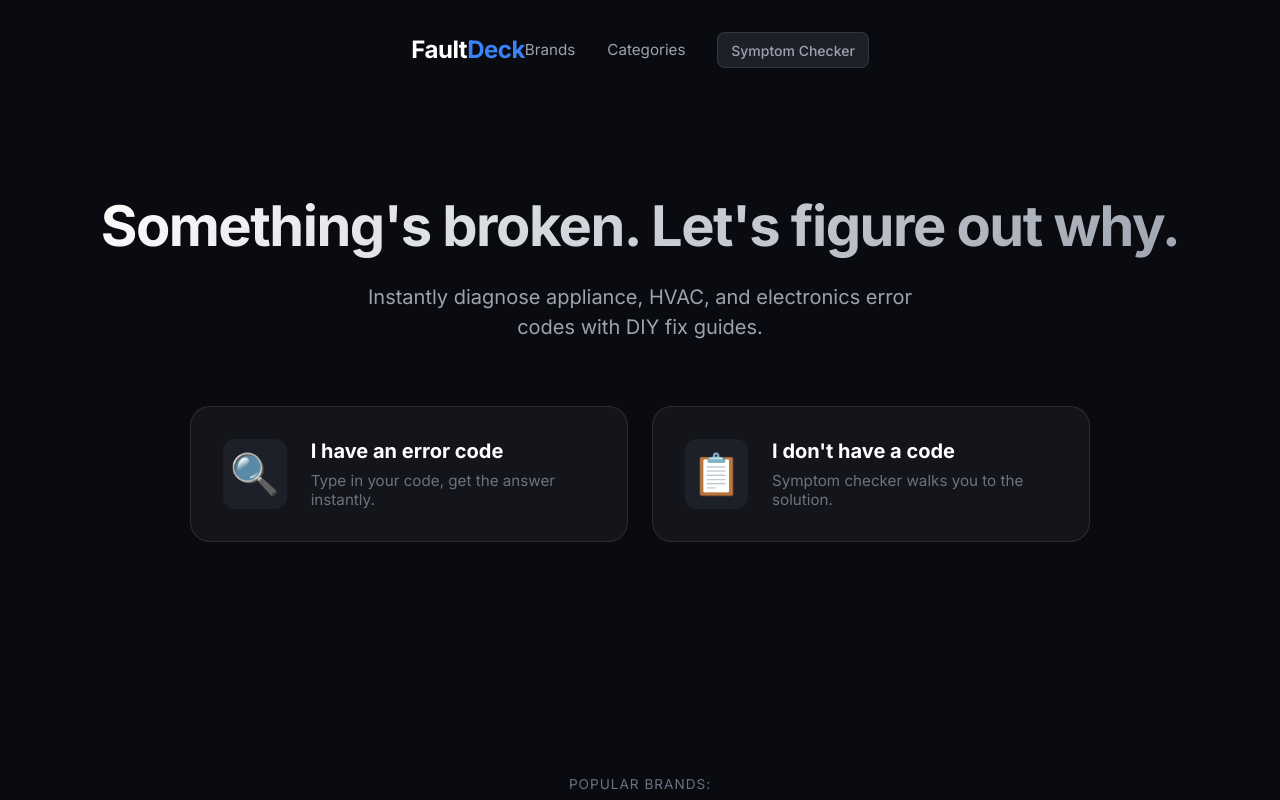
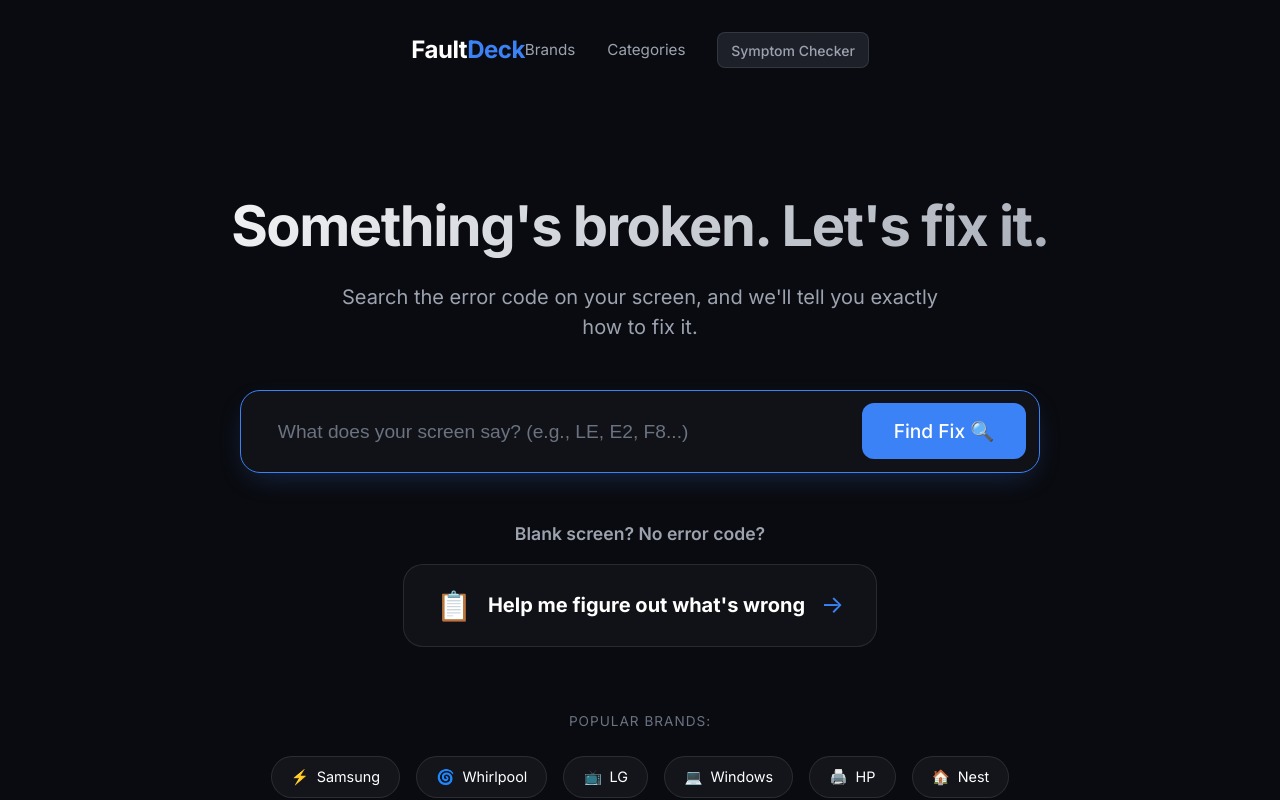
Before and after one commit to CodeRidge211/faultdeck, a Next.js app: page / in a window 1280 px wide. Shown: the top 800 px of the page. Built offline with nearby package versions, Linux system fonts and the light colour scheme.

Commit message:
feat(ui): redesign homepage UX for 5-to-95 accessibility

```diff
--- a/src/app/page.tsx
+++ b/src/app/page.tsx
@@ -4,47 +4,19 @@ import { useState } from 'react';
 import { BRANDS, INITIAL_FEED } from '@/data/initial';
 
 export default function Home() {
-  const [activePath, setActivePath] = useState<null | 'search' | 'symptom'>(null);
-
   return (
     <div className="home-container">
       {/* Hero Section */}
       <section className="hero container animate-fade-in">
-        <h1 className="hero-title text-gradient">Something's broken. Let's figure out why.</h1>
-        <p className="hero-subtitle">Instantly diagnose appliance, HVAC, and electronics error codes with DIY fix guides.</p>
+        <h1 className="hero-title text-gradient">Something's broken. Let's fix it.</h1>
+        <p className="hero-subtitle">Search the error code on your screen, and we'll tell you exactly how to fix it.</p>
 
-        <div className="entry-points">
-          <button
-            className={`entry-card ${activePath === 'search' ? 'active' : ''}`}
-            onClick={() => setActivePath('search')}
-          >
-            <div className="entry-icon">🔍</div>
-            <div className="entry-content">
-              <h3>I have an error code</h3>
-              <p>Type in your code, get the answer instantly.</p>
-            </div>
-          </button>
-
-          <button
-            className={`entry-card ${activePath === 'symptom' ? 'active' : ''}`}
-            onClick={() => setActivePath('symptom')}
-          >
-            <div className="entry-icon">📋</div>
-            <div className="entry-content">
-              <h3>I don't have a code</h3>
-              <p>Symptom checker walks you to the solution.</p>
-            </div>
-          </button>
-        </div>
-
-        {/* Dynamic Interactive Area based on Selection */}
-        <div className="interactive-stage">
-          {activePath === 'search' && (
-            <div className="search-bar-container animate-fade-in">
+        <div className="primary-action-area">
+          <div className="mega-search-bar glass-panel">
             <input
               type="text"
-                placeholder="Enter error code (e.g. E2, F8 E1, 0x87e1...)"
-                className="search-input"
+              placeholder="What does your screen say? (e.g., LE, E2, F8...)"
+              className="huge-search-input"
               onKeyDown={(e) => {
                 if (e.key === 'Enter') {
                   const code = (e.target as HTMLInputElement).value.toUpperCase();
@@ -54,25 +26,26 @@ export default function Home() {
               }}
             />
             <button
-                className="btn-primary search-btn"
+              className="btn-primary huge-search-btn"
               onClick={() => {
-                  const input = document.querySelector('.search-input') as HTMLInputElement;
+                const input = document.querySelector('.huge-search-input') as HTMLInputElement;
                 const code = input.value.toUpperCase();
                 if (code === 'LE') window.location.href = '/codes/samsung-washer-le';
                 else alert('Code not found. Try searching for LE or check the Brand Hub.');
               }}
             >
-                Lookup Code
+              Find Fix 🔍
             </button>
           </div>
-          )}
 
-          {activePath === 'symptom' && (
-            <div className="symptom-start animate-fade-in">
-              <p>Let's find what's wrong. To start, what type of device is it?</p>
-              <a href="/symptom-checker" className="btn-primary">Launch Symptom Checker →</a>
+          <div className="no-code-path">
+            <p className="no-code-text">Blank screen? No error code?</p>
+            <a href="/symptom-checker" className="symptom-btn glass-panel">
+              <span className="symptom-icon">📋</span>
+              <span className="symptom-text">Help me figure out what's wrong</span>
+              <span className="symptom-arrow">→</span>
+            </a>
           </div>
-          )}
         </div>
 
         <div className="popular-brands">
@@ -136,89 +109,87 @@ export default function Home() {
           font-size: 1.25rem;
           color: var(--text-secondary);
           max-width: 600px;
+          margin: 0 auto 3rem;
+        }
+
+        .primary-action-area {
+          max-width: 800px;
           margin: 0 auto 4rem;
         }
 
-        .entry-points {
-          display: grid;
-          grid-template-columns: repeat(2, 1fr);
-          gap: 1.5rem;
-          max-width: 900px;
-          margin: 0 auto 3rem;
+        .mega-search-bar {
+          display: flex;
+          gap: 1rem;
+          padding: 0.8rem;
+          border-radius: var(--radius-lg);
+          border: 1px solid var(--primary);
+          box-shadow: 0 10px 30px -10px rgba(59, 130, 246, 0.3);
+          margin-bottom: 3rem;
         }
 
-        .entry-card {
-          display: flex;
-          align-items: center;
-          gap: 1.5rem;
-          text-align: left;
-          padding: 2rem;
-          background: var(--bg-secondary);
-          border: 1px solid var(--border);
-          border-radius: var(--radius-lg);
-          transition: all 0.3s cubic-bezier(0.4, 0, 0.2, 1);
-          color: white;
-        }
-
-        .entry-card:hover {
-          transform: translateY(-4px);
-          border-color: var(--primary);
-          box-shadow: 0 20px 25px -5px rgba(0, 0, 0, 0.1), 0 10px 10px -5px rgba(0, 0, 0, 0.04);
-        }
-
-        .entry-card.active {
-          border-color: var(--primary);
-          background: rgba(59, 130, 246, 0.05);
-        }
-
-        .entry-icon {
-          font-size: 2.5rem;
-          background: var(--bg-accent);
-          width: 70px;
-          height: 70px;
-          display: flex;
-          align-items: center;
-          justify-content: center;
-          border-radius: var(--radius-md);
-        }
-
-        .entry-content h3 {
-          font-size: 1.25rem;
-          margin-bottom: 0.5rem;
-        }
-
-        .entry-content p {
-          color: var(--text-dim);
-          font-size: 0.95rem;
-        }
-
-        .interactive-stage {
-          min-height: 120px;
-          display: flex;
-          justify-content: center;
-          align-items: flex-start;
-          margin-bottom: 4rem;
-        }
-
-        .search-bar-container {
-          display: flex;
-          gap: 1rem;
-          width: 100%;
-          max-width: 600px;
-          background: var(--bg-secondary);
-          padding: 8px;
-          border-radius: var(--radius-md);
-          border: 1px solid var(--border);
-        }
-
-        .search-input {
+        .huge-search-input {
           flex: 1;
           background: transparent;
           border: none;
           color: white;
-          padding: 0 1rem;
-          font-size: 1rem;
+          padding: 0 1.5rem;
+          font-size: 1.35rem;     /* Massive font for older eyes */
           outline: none;
+        }
+
+        .huge-search-input::placeholder {
+          color: var(--text-dim);
+          font-size: 1.2rem;
+        }
+
+        .huge-search-btn {
+          font-size: 1.2rem;
+          padding: 1rem 2rem;
+          border-radius: var(--radius-md);
+        }
+
+        .no-code-path {
+          display: flex;
+          flex-direction: column;
+          align-items: center;
+          gap: 1rem;
+        }
+
+        .no-code-text {
+          font-size: 1.1rem;
+          color: var(--text-secondary);
+          font-weight: 600;
+        }
+
+        .symptom-btn {
+          display: inline-flex;
+          align-items: center;
+          gap: 1rem;
+          padding: 1.2rem 2rem;
+          border-radius: var(--radius-lg);
+          border: 1px solid var(--border);
+          transition: all 0.3s cubic-bezier(0.4, 0, 0.2, 1);
+          color: white;
+          text-decoration: none;
+        }
+
+        .symptom-btn:hover {
+          border-color: var(--primary);
+          transform: translateY(-4px);
+        }
+
+        .symptom-icon {
+          font-size: 1.8rem;
+        }
+
+        .symptom-text {
+          font-size: 1.25rem;
+          font-weight: 700;
+        }
+
+        .symptom-arrow {
+          font-size: 1.5rem;
+          color: var(--primary);
         }
 
         .popular-brands {
```
Lines whose indentation alone changed are shown as unchanged.
